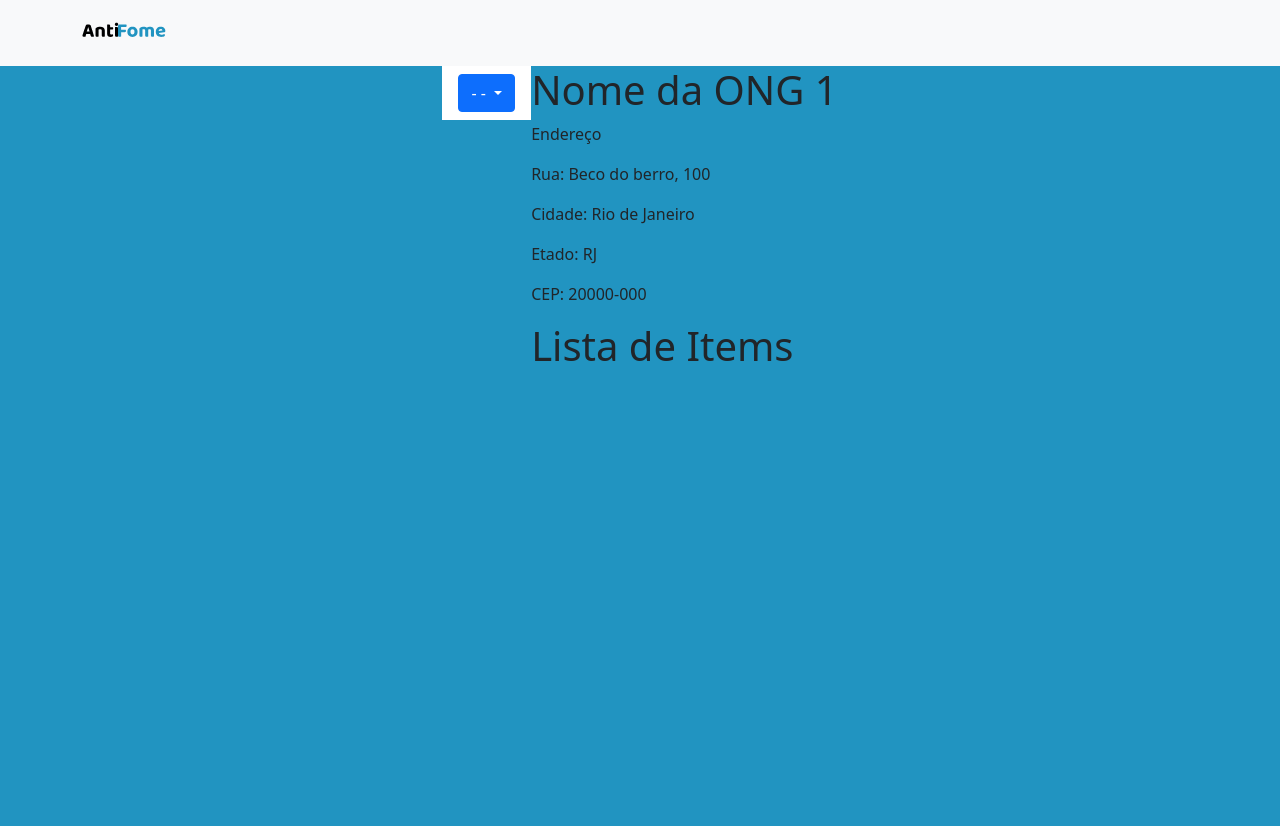
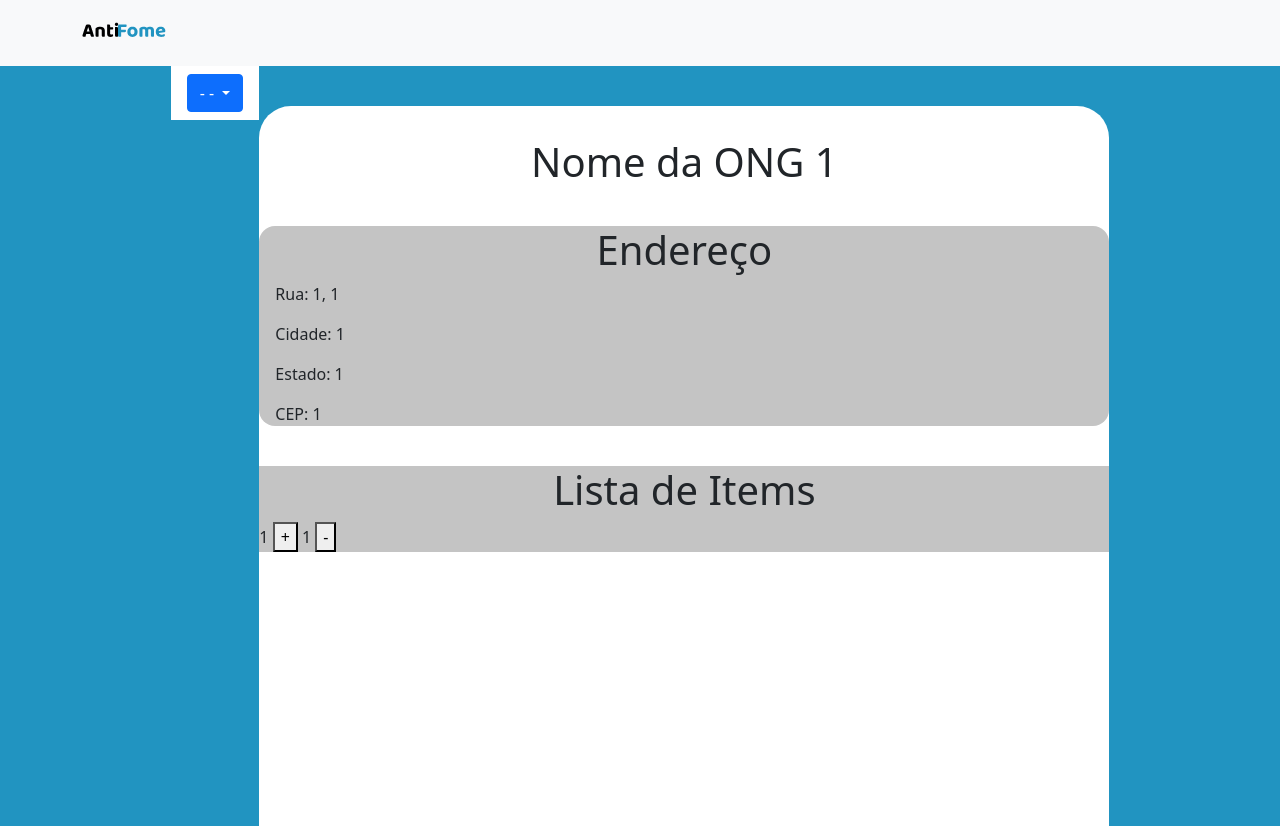
Before and after one commit to nickolasrm/AntiFome-Front, a Next.js app: page /dashboard/1 in a window 1280 px wide. Built offline with nearby package versions, Linux system fonts and the light colour scheme.

Commit message:
feature: criação do pagina página de doação

```diff
--- a/src/pages/dashboard/[id].tsx
+++ b/src/pages/dashboard/[id].tsx
@@ -4,26 +4,38 @@ import Filters from "../../components/Filters";
 import styles from './styles.module.scss'
 
 export default function Dashboard({id}) {
+
   return (
     <div className={styles.container}>
       <section>
           <Filters />
       </section>
-      <div>
+
+      <body className={styles.content}>
         <h1>Nome da ONG {id}</h1>
-        <div>
-          <p>Endereço</p>
+
+        <div className={styles.address}>
+          <h1>Endereço</h1>
+
           <span>
-            <p>Rua: Beco do berro, 100</p>
-            <p>Cidade: Rio de Janeiro</p>
-            <p>Etado: RJ</p>
-            <p>CEP: 20000-000</p>
+            <p>{`Rua: ${id}, ${id}`}</p>
+
+            <p>{`Cidade: ${id}`}</p>
+
+            <p>{`Estado: ${id}`}</p>
+
+            <p>{`CEP: ${id}`}</p>
           </span>
+        </div>
+
+        <div className={styles.items}>
           <span>
             <h1>Lista de Items</h1>
+
+            <p>{id} <button>+</button> {id} <button>-</button></p>
           </span>
         </div>
-      </div>
+      </body>
     </div>
   )
 }
```
